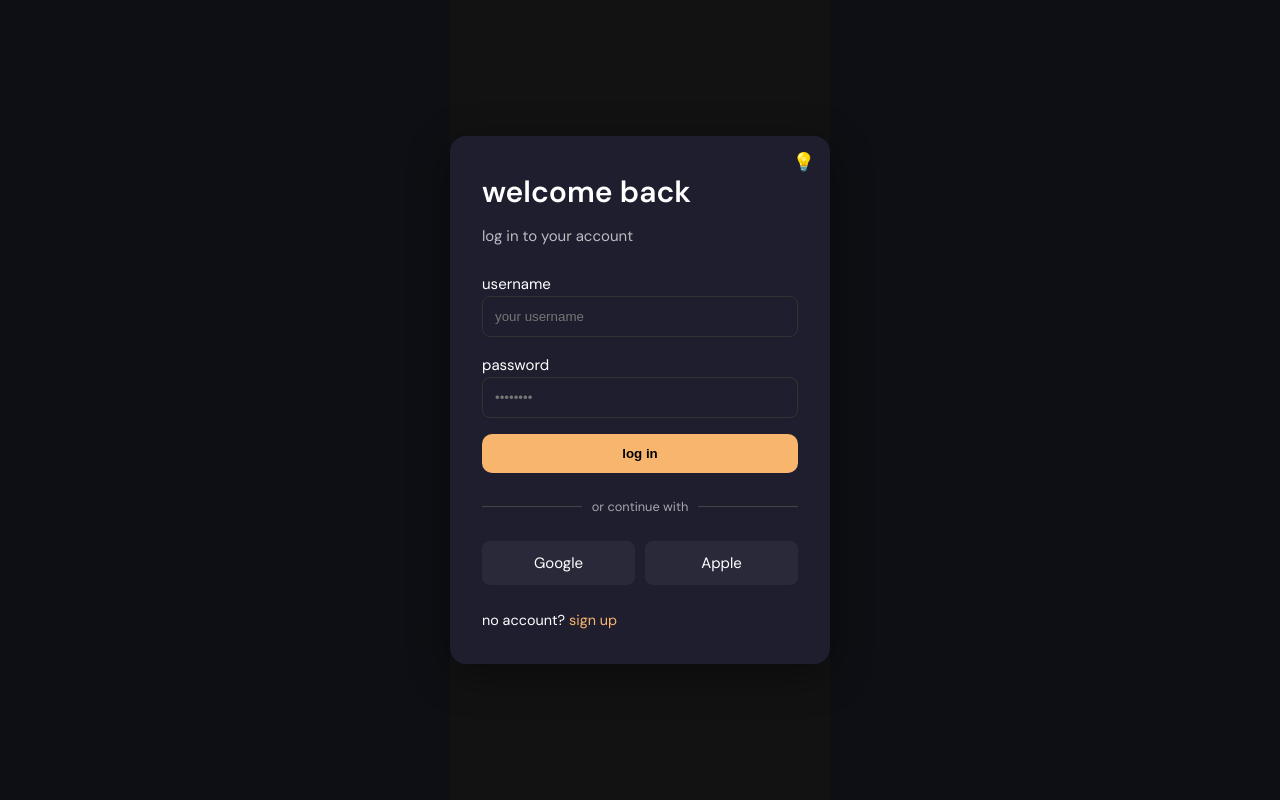
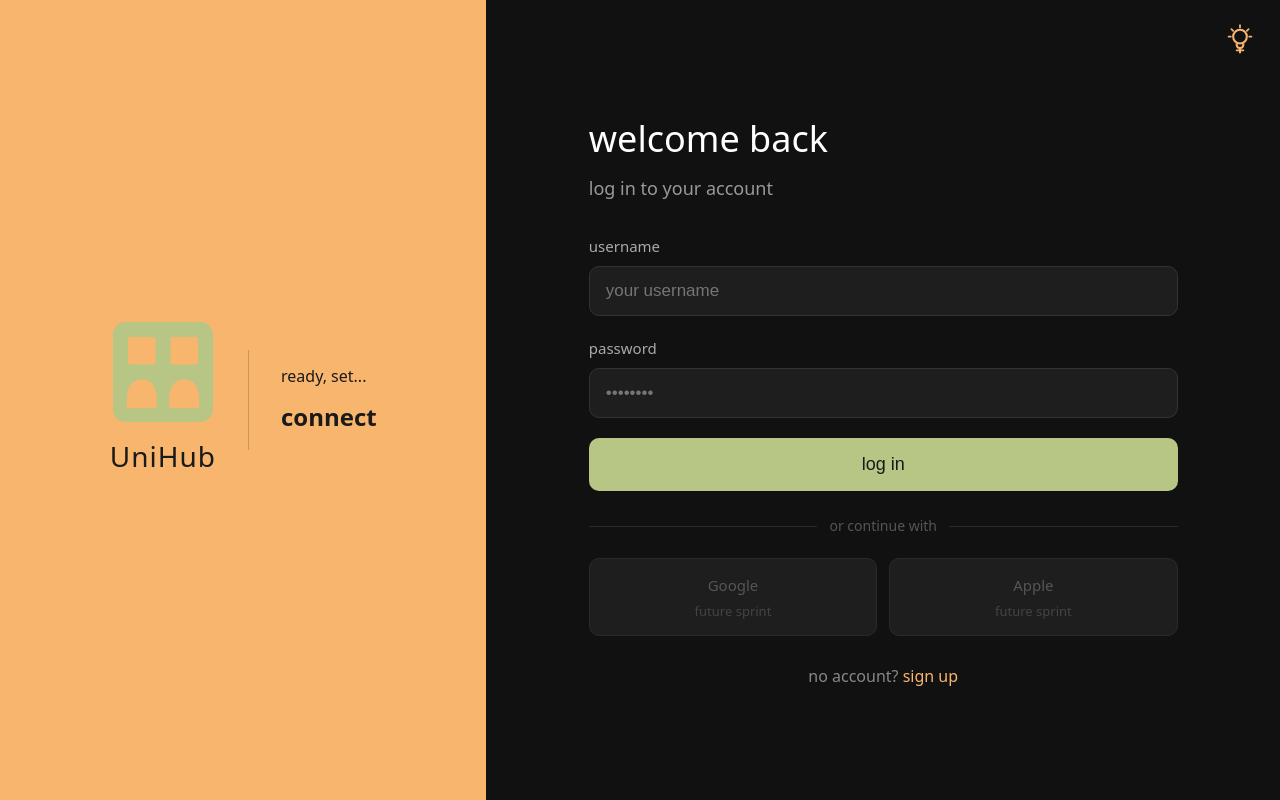
Before and after one commit to DanielAguilar25/UniHub, a React (Vite) app: page / in a window 1280 px wide. Built offline with nearby package versions, Linux system fonts and the light colour scheme.

Commit message:
restore login layout, fix signup values, update home feed

```diff
--- a/src/pages/Login.jsx
+++ b/src/pages/Login.jsx
@@ -10,63 +10,111 @@ export default function LoginPage() {
   const [accentColor, setAccentColor] = useState('#B7C684')
   const [errorStatus, setErrorStatus] = useState(null)
   const [loading, setLoading] = useState(false)
-
   const signupRef = useRef(null)
   const bulbRef = useRef(null)
   const navigate = useNavigate()
 
   useEffect(() => {
+    const parts = ['lp0', 'lp1', 'lp2', 'lp3', 'lp4']
+    parts.forEach((id, i) => {
+      setTimeout(() => {
+        document.getElementById(id)?.classList.add('show')
+      }, i * 300)
+    })
+
     const colors = ['#B7C684', '#F8B56D']
     let ci = 0
-
     const interval = setInterval(() => {
-      ci = (ci + 1) % colors.length
-      setAccentColor(colors[ci])
+      ci = (ci + 1) % 2
+      const c = colors[ci]
+      setAccentColor(c)
+      bulbRef.current?.querySelectorAll('circle,path,line').forEach(el => {
+        if (el.getAttribute('stroke')) el.setAttribute('stroke', c)
+      })
     }, 3000)
 
-    return () => clearInterval(interval)
+    const verbs = ['build', 'connect', 'discover', 'collaborate', 'innovate', 'belong', 'contribute', 'explore', 'create', 'launch']
+    let vi = 0
+    const verbEl = document.getElementById('brand-verb')
+    const verbInterval = setInterval(() => {
+      verbEl?.classList.remove('fade-in')
+      verbEl?.classList.add('fade-out')
+      setTimeout(() => {
+        vi = (vi + 1) % verbs.length
+        if (verbEl) verbEl.textContent = verbs[vi]
+        verbEl?.classList.remove('fade-out')
+        verbEl?.classList.add('fade-in')
+      }, 400)
+    }, 3000)
+
+    return () => {
+      clearInterval(interval)
+      clearInterval(verbInterval)
+    }
   }, [])
-
-  useEffect(() => {
-    document.documentElement.style.setProperty('--accent', accentColor)
-  }, [accentColor])
 
   async function handleLogin() {
     setLoading(true)
     setError('')
-
     try {
       const response = await fetch('http://127.0.0.1:8000/api/accounts/login/', {
         method: 'POST',
         headers: { 'Content-Type': 'application/json' },
         body: JSON.stringify({ username, password }),
       })
-
       const data = await response.json()
-
       if (response.ok) {
         navigate('/home')
       } else {
-        setError(data.error || 'Login failed')
+        setError(data.error || 'login failed')
         setErrorStatus(response.status)
       }
     } catch (err) {
-      setError('Server unreachable')
+      setError('server unreachable')
     }
-
     setLoading(false)
   }
 
   function toggleMode() {
-    setMode(prev => (prev === 'dark' ? 'light' : 'dark'))
+    setMode(prev => prev === 'dark' ? 'light' : 'dark')
   }
 
   return (
     <div className={`login-page ${mode}`}>
-      <div className="login-card">
 
-        <button className="bulb-btn" ref={bulbRef} onClick={toggleMode}>
-          💡
+      <div className="login-branding">
+        <div className="login-brand-left">
+          <svg className="login-logo" width="80" height="80" viewBox="0 0 80 80" fill="none">
+            <rect id="lp0" className="logo-part" width="80" height="80" rx="10" fill="#B7C684"/>
+            <rect id="lp1" className="logo-part" x="12" y="12" width="22" height="22" rx="2" fill="#F8B56D"/>
+            <rect id="lp2" className="logo-part" x="46" y="12" width="22" height="22" rx="2" fill="#F8B56D"/>
+            <path id="lp3" className="logo-part" d="M11 63 Q11 46 23 46 Q35 46 35 63 L35 69 L11 69 Z" fill="#F8B56D"/>
+            <path id="lp4" className="logo-part" d="M45 63 Q45 46 57 46 Q69 46 69 63 L69 69 L45 69 Z" fill="#F8B56D"/>
+          </svg>
+          <h2>UniHub</h2>
+        </div>
+
+        <div className="login-brand-divider" />
+
+        <div className="login-brand-right">
+          <p className="login-brand-static">ready, set...</p>
+          <span className="login-brand-verb fade-in" id="brand-verb">build</span>
+        </div>
+      </div>
+
+      <div className="login-form-side">
+        <button className="bulb-btn" onClick={toggleMode}>
+          <svg ref={bulbRef} viewBox="0 0 28 28" fill="none">
+            <circle cx="14" cy="11" r="6" stroke="#B7C684" strokeWidth="1.8"/>
+            <path d="M11 17 Q11 21 14 21 Q17 21 17 17" stroke="#B7C684" strokeWidth="1.8" fill="none"/>
+            <line x1="14" y1="22" x2="14" y2="25" stroke="#B7C684" strokeWidth="1.8" strokeLinecap="round"/>
+            <line x1="11" y1="23" x2="17" y2="23" stroke="#B7C684" strokeWidth="1.5" strokeLinecap="round"/>
+            <line x1="4" y1="11" x2="6" y2="11" stroke="#B7C684" strokeWidth="1.5" strokeLinecap="round"/>
+            <line x1="22" y1="11" x2="24" y2="11" stroke="#B7C684" strokeWidth="1.5" strokeLinecap="round"/>
+            <line x1="6.5" y1="4.5" x2="8" y2="6" stroke="#B7C684" strokeWidth="1.5" strokeLinecap="round"/>
+            <line x1="21.5" y1="4.5" x2="20" y2="6" stroke="#B7C684" strokeWidth="1.5" strokeLinecap="round"/>
+            <line x1="14" y1="1" x2="14" y2="3" stroke="#B7C684" strokeWidth="1.5" strokeLinecap="round"/>
+          </svg>
         </button>
 
         <h1>welcome back</h1>
@@ -110,17 +158,14 @@ export default function LoginPage() {
         </div>
 
         <div className="oauth-buttons">
-          <div className="oauth-btn">Google</div>
-          <div className="oauth-btn">Apple</div>
+          <div className="oauth-btn">Google <small>future sprint</small></div>
+          <div className="oauth-btn">Apple <small>future sprint</small></div>
         </div>
 
         <p className="login-footer">
           no account?{' '}
-          <a href="/signup" ref={signupRef} style={{ color: accentColor }}>
-            sign up
-          </a>
+          <a href="/signup" ref={signupRef} style={{ color: accentColor }}>sign up</a>
         </p>
-
       </div>
     </div>
   )
--- a/src/styles/Login.css
+++ b/src/styles/Login.css
@@ -1,43 +1,311 @@
-:root { --accent: #B7C684; --bg-dark: #121212; --bg-light: #f5f5f5; --card-dark: #1e1e2f; --card-light: #ffffff; --text-dark: #ffffff; --text-light: #111111; }
+.login-page {
+    display: flex;
+    height: 100vh;
+    width: 100%;
+    font-family: system-ui, sans-serif;
+  }
 
-/* Page Layout */ .login-page { display: flex; justify-content: center; align-items: center; height: 100vh; transition: background 0.3s ease; }
+  .login-branding {
+    width: 38%;
+    background: #F8B56D;
+    display: flex;
+    align-items: center;
+    justify-content: center;
+    padding: 48px 40px;
+    gap: 32px;
+  }
 
-.login-page.dark { background: var(--bg-dark); color: var(--text-dark); }
+  .login-logo {
+    width: 100px;
+    height: 100px;
+  }
 
-.login-page.light { background: var(--bg-light); color: var(--text-light); }
+  .login-logo .logo-part {
+    opacity: 0;
+    transform: scale(0.7);
+    transition: opacity 0.35s ease, transform 0.35s ease;
+  }
 
-/* Card */ .login-card { width: 380px; padding: 2rem; border-radius: 16px; background: var(--card-dark); box-shadow: 0 10px 40px rgba(0,0,0,0.4); position: relative; transition: all 0.3s ease; }
+  .login-logo .logo-part.show {
+    opacity: 1;
+    transform: scale(1);
+  }
 
-.login-page.light .login-card { background: var(--card-light); }
+  .login-brand-left {
+    display: flex;
+    flex-direction: column;
+    align-items: center;
+  }
 
-/* Toggle button */ .bulb-btn { position: absolute; top: 15px; right: 15px; background: none; border: none; font-size: 18px; cursor: pointer; }
+  .login-brand-divider {
+    width: 1px;
+    height: 100px;
+    background: #1a1a1a;
+    opacity: 0.2;
+    flex-shrink: 0;
+  }
 
-/* Text */ h1 { margin-bottom: 0.5rem; }
+  .login-brand-right {
+    display: flex;
+    flex-direction: column;
+    align-items: flex-start;
+    justify-content: center;
+  }
 
-.login-subtitle { margin-bottom: 1.5rem; opacity: 0.7; }
+  .login-branding h2 {
+    font-size: 28px;
+    font-weight: 500;
+    color: #1a1a1a;
+    margin: 12px 0 0;
+    letter-spacing: 1px;
+  }
 
-/* Inputs */ input { width: 100%; padding: 12px; margin-bottom: 1rem; border-radius: 8px; border: 1px solid #333; background: transparent; color: inherit; transition: all 0.2s ease; }
+  .login-brand-static {
+    font-size: 16px;
+    font-weight: 400;
+    color: #1a1a1a;
+    margin: 0 0 8px;
+  }
 
-input:focus { outline: none; border-color: var(--accent); box-shadow: 0 0 0 2px rgba(183,198,132,0.2); }
+  .login-brand-verb {
+    font-size: 24px;
+    font-weight: 700;
+    color: #1a1a1a;
+    display: block;
+    transition: opacity 0.4s ease, transform 0.4s ease;
+  }
 
-/* Button */ .login-btn { width: 100%; padding: 12px; border: none; border-radius: 10px; background: linear-gradient(135deg, var(--accent), #F8B56D); font-weight: bold; cursor: pointer; transition: all 0.2s ease; }
+  .login-brand-verb.fade-out {
+    opacity: 0;
+    transform: translateY(-8px);
+  }
 
-.login-btn:hover { transform: translateY(-2px); box-shadow: 0 8px 20px rgba(0,0,0,0.3); }
+  .login-brand-verb.fade-in {
+    opacity: 1;
+    transform: translateY(0);
+  }
 
-/* Divider */ .login-divider { display: flex; align-items: center; margin: 1.5rem 0; }
+  .login-form-side {
+    flex: 1;
+    display: flex;
+    flex-direction: column;
+    justify-content: center;
+    padding: 60px 8%;
+    position: relative;
+    transition: background 0.3s;
+  }
 
-.login-divider hr { flex: 1; border: none; border-top: 1px solid #444; }
+  .login-page.dark .login-form-side {
+    background: #111;
+  }
 
-.login-divider span { margin: 0 10px; font-size: 0.8rem; opacity: 0.6; }
+  .login-page.light .login-form-side {
+    background: #f5f4f0;
+  }
 
-/* OAuth */ .oauth-buttons { display: flex; gap: 10px; }
+  .login-form-side h1 {
+    font-size: 36px;
+    font-weight: 500;
+    margin: 0 0 6px;
+  }
 
-.oauth-btn { flex: 1; padding: 10px; border-radius: 8px; text-align: center; background: rgba(255,255,255,0.05); cursor: pointer; transition: 0.2s; }
+  .login-page.dark .login-form-side h1 {
+    color: #fff;
+  }
 
-.oauth-btn:hover { background: rgba(255,255,255,0.1); }
+  .login-page.light .login-form-side h1 {
+    color: #1a1a1a;
+  }
 
-/* Error */ .login-error { color: #ff6b6b; font-size: 0.9rem; margin-bottom: 1rem; }
+  .login-subtitle {
+    font-size: 18px;
+    margin: 0 0 32px;
+  }
 
-/* Footer */ .login-footer { margin-top: 1.5rem; font-size: 0.9rem; }
+  .login-page.dark .login-subtitle {
+    color: #999;
+  }
 
-.login-footer a { color: var(--accent); text-decoration: none; }
+  .login-page.light .login-subtitle {
+    color: #666;
+  }
+
+  .login-form-side label {
+    font-size: 15px;
+    display: block;
+    margin-bottom: 8px;
+  }
+
+  .login-page.dark label {
+    color: #aaa;
+  }
+
+  .login-page.light label {
+    color: #555;
+  }
+
+  .login-form-side input {
+    width: 100%;
+    box-sizing: border-box;
+    border-radius: 10px;
+    padding: 14px 16px;
+    font-size: 17px;
+    margin-bottom: 20px;
+    outline: none;
+    border: 1px solid;
+    transition: border 0.2s, background 0.3s;
+  }
+
+  .login-page.dark input {
+    background: #1e1e1e;
+    border-color: #333;
+    color: #fff;
+  }
+
+  .login-page.light input {
+    background: #fff;
+    border-color: #ddd;
+    color: #1a1a1a;
+  }
+
+  .login-btn {
+    width: 100%;
+    border: none;
+    border-radius: 10px;
+    padding: 16px;
+    font-size: 18px;
+    font-weight: 500;
+    cursor: pointer;
+    margin-bottom: 24px;
+    background: #B7C684;
+    color: #1a1a1a;
+  }
+
+  .login-divider {
+    display: flex;
+    align-items: center;
+    gap: 12px;
+    margin-bottom: 20px;
+  }
+
+  .login-divider hr {
+    flex: 1;
+    border: none;
+    border-top: 1px solid;
+  }
+
+  .login-page.dark .login-divider hr {
+    border-color: #2a2a2a;
+  }
+
+  .login-page.light .login-divider hr {
+    border-color: #ddd;
+  }
+
+  .login-divider span {
+    font-size: 14px;
+  }
+
+  .login-page.dark .login-divider span {
+    color: #555;
+  }
+
+  .login-page.light .login-divider span {
+    color: #aaa;
+  }
+
+  .oauth-buttons {
+    display: grid;
+    grid-template-columns: 1fr 1fr;
+    gap: 12px;
+    margin-bottom: 28px;
+  }
+
+  .oauth-btn {
+    border-radius: 10px;
+    padding: 14px;
+    font-size: 15px;
+    text-align: center;
+    cursor: not-allowed;
+    border: 1px solid;
+  }
+
+  .login-page.dark .oauth-btn {
+    background: #1e1e1e;
+    border-color: #2a2a2a;
+    color: #555;
+  }
+
+  .login-page.light .oauth-btn {
+    background: #eee;
+    border-color: #ddd;
+    color: #aaa;
+  }
+
+  .oauth-btn small {
+    display: block;
+    font-size: 13px;
+    margin-top: 4px;
+  }
+
+  .login-page.dark .oauth-btn small {
+    color: #444;
+  }
+
+  .login-page.light .oauth-btn small {
+    color: #bbb;
+  }
+
+  .login-footer {
+    font-size: 16px;
+    text-align: center;
+    margin: 0;
+  }
+
+  .login-page.dark .login-footer {
+    color: #888;
+  }
+
+  .login-page.light .login-footer {
+    color: #666;
+  }
+
+  .login-footer a {
+    text-decoration: none;
+    font-weight: 500;
+    transition: color 0.6s;
+  }
+
+  .login-error {
+    color: #e05c5c;
+    font-size: 15px;
+    margin-bottom: 14px;
+  }
+
+  .bulb-btn {
+    position: absolute;
+    top: 20px;
+    right: 20px;
+    background: none;
+    border: none;
+    cursor: pointer;
+    padding: 4px;
+  }
+
+  .bulb-btn svg {
+    width: 32px;
+    height: 32px;
+  }
+
+  @media (max-width: 768px) {
+    .login-page {
+      flex-direction: column;
+    }
+    .login-branding {
+      width: 100%;
+      padding: 32px 24px;
+    }
+    .login-form-side {
+      padding: 40px 24px;
+    }
+  }
```
Also changed, not shown: src/pages/Home.jsx (+20 -2 lines), src/pages/Signup.jsx (+15 -15 lines).
